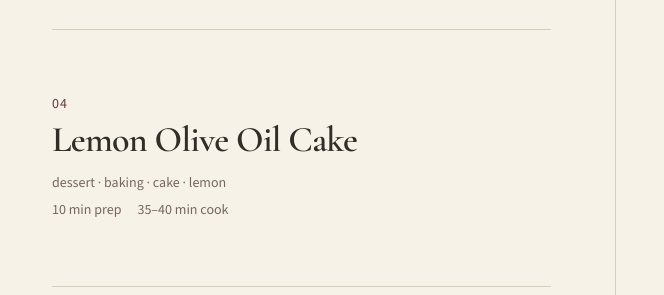
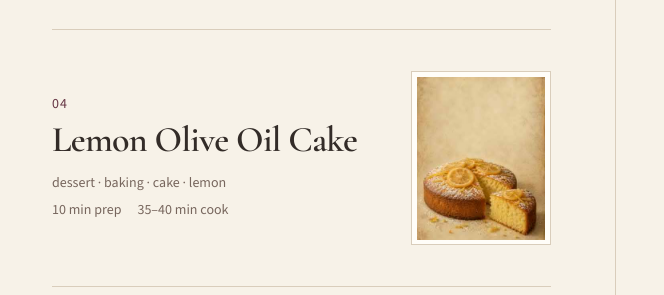
Before and after one commit to ReasonJ01/Recipes, an Eleventy site: page src/index.njk in a window 1280 px wide. Shown: the part 523-818 px from the top of the page, 616-1280 px from the left. Built offline with nearby package versions, Linux system fonts and the light colour scheme; Eleventy itself is replaced by a stand-in of ours; files that its build step writes are made by us from their sources.

Commit message:
Link lemon olive oil cake image

```diff
--- a/src/recipes/lemon-olive-oil-cake.md
+++ b/src/recipes/lemon-olive-oil-cake.md
@@ -1,5 +1,6 @@
 ---
 title: Lemon Olive Oil Cake
+image: lemon-olive-oil-cake.jpg
 prep_time: 10 min
 cook_time: 35–40 min
 categories: [dessert, baking, cake, lemon]
```
